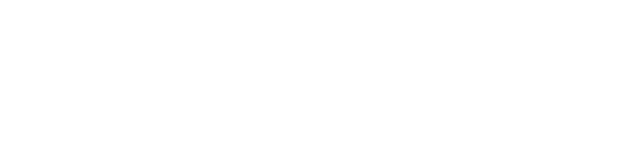
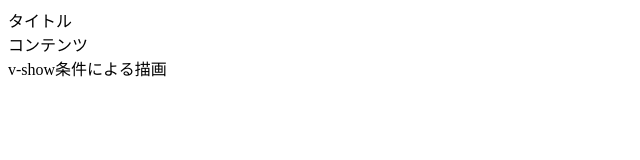
Before and after one commit to s-ryota0810/practice-vue, a plain HTML site: page if/index.html in a window 1280 px wide. Shown: the whole page, without its empty margins (0-640 px from the left). Drawn offline with nearby package versions, Linux system fonts and the light colour scheme.

Commit message:
v-ifを複数要素に定義する

```diff
--- a/if/index.html
+++ b/if/index.html
@@ -8,8 +8,12 @@
 </head>
 <body>
   <div id="app">
-    <div v-if="ok">v-if条件による描画</div>
+    <template v-if="ok">
+      <header>タイトル</header>
+      <div>コンテンツ</div>
+    </template>
     <div v-show="ok">v-show条件による描画</div>
+
   </div>
   <script src="https://cdn.jsdelivr.net/npm/vue@2.5.13/dist/vue.js"></script>
   <script src="./main.js"></script>
--- a/if/main.js
+++ b/if/main.js
@@ -1,6 +1,6 @@
 let app = new Vue({
   el: '#app',
   data: {
-    ok: false
+    ok: true
   }
 })
```
